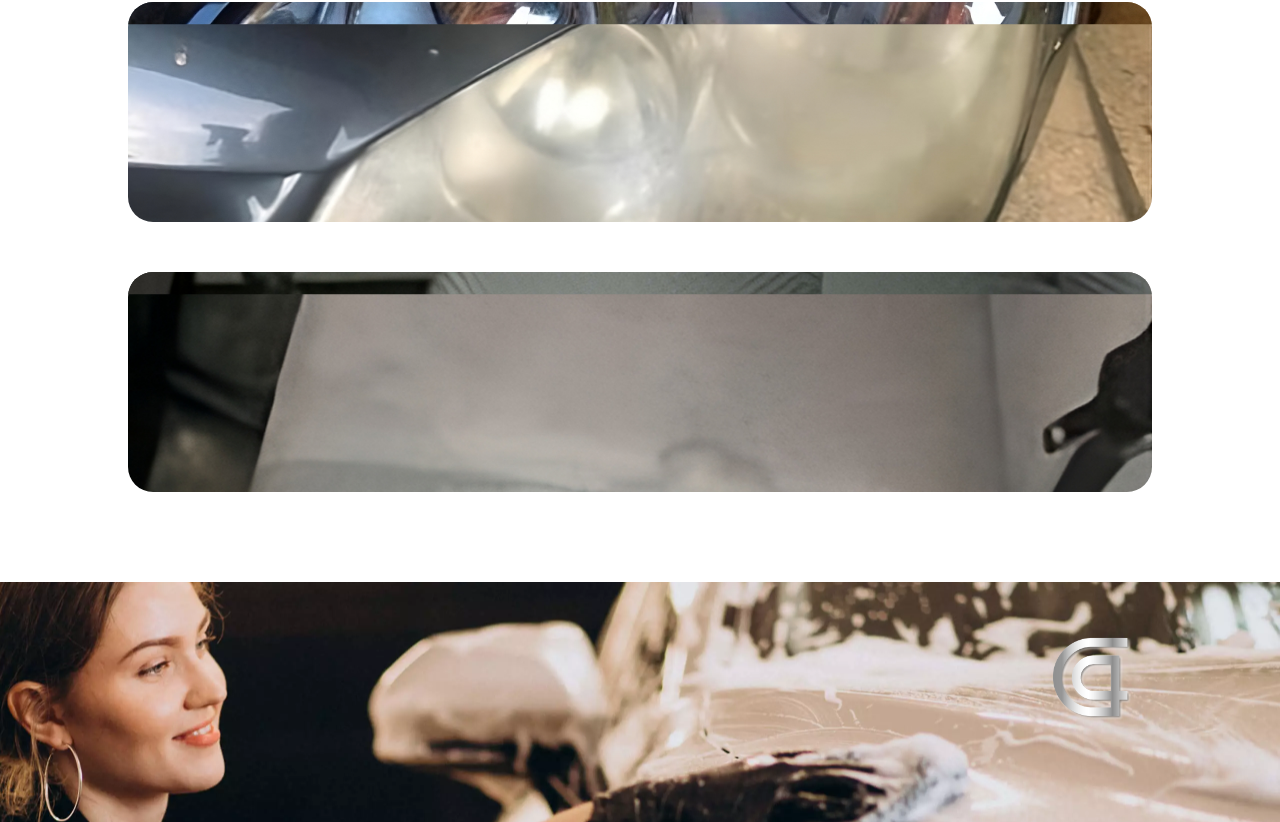
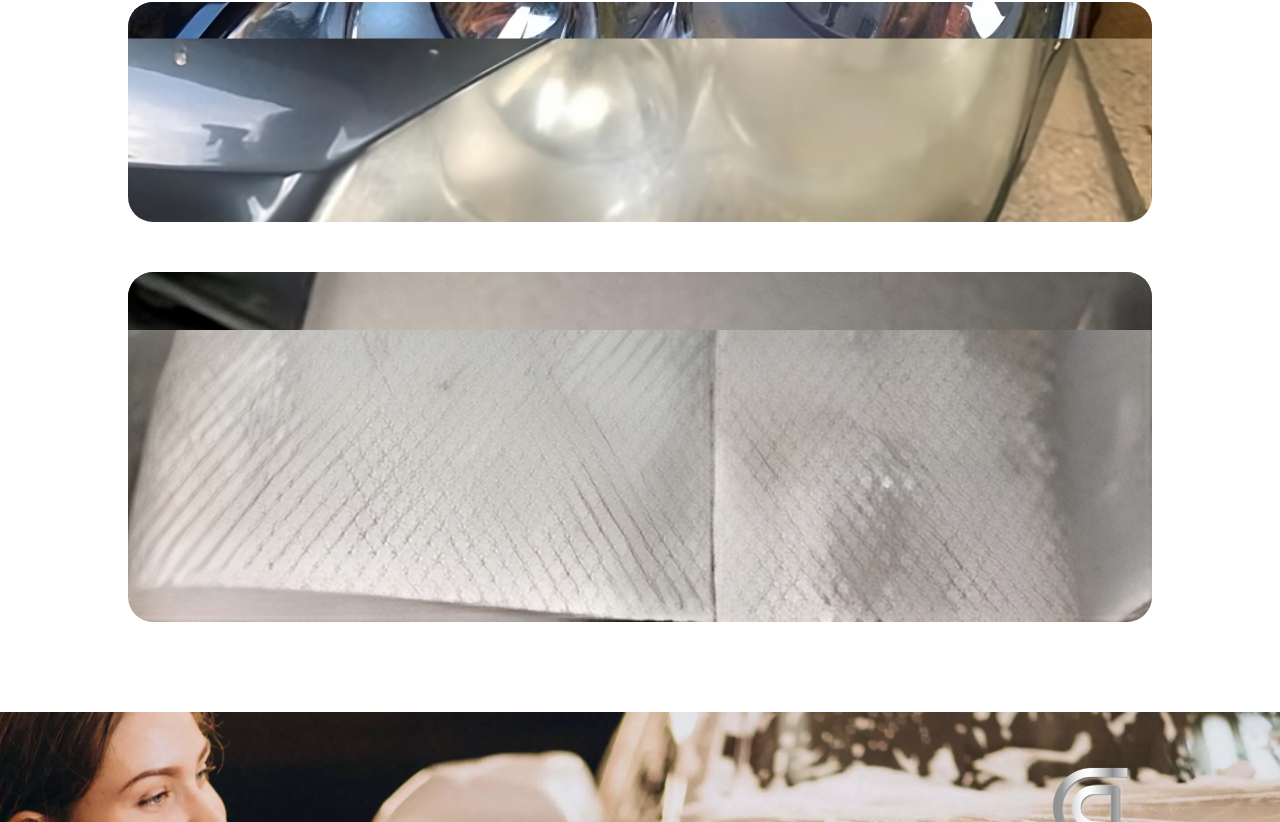
Before and after one commit to justinait/subCenterdetail, a React (Vite) app: page / in a window 1280 px wide. Shown: the part 2934-3756 px from the top of the page. Built offline with nearby package versions, Linux system fonts and the light colour scheme.

Commit message:
after before

```diff
--- a/src/Components/After/After.css
+++ b/src/Components/After/After.css
@@ -16,7 +16,12 @@
     margin: 20px;
     margin-bottom: 30px;
 }
-
+.verticalBox {
+    height: 350px;
+}
+.verticalBox .image {
+    background-position: bottom;
+}
 .image {
     position: absolute;
     width: 100%;
--- a/src/Components/After/After.jsx
+++ b/src/Components/After/After.jsx
@@ -5,7 +5,7 @@ function After() {
   const after = [
     { before: "/images/beforeafter/motor.jpeg", after: "/images/beforeafter/motorafter.jpeg" },
     { before: "/images/beforeafter/farolbeforeia.jpeg", after: "/images/beforeafter/farolia.jpeg" },
-    { before: "/images/beforeafter/before3ia.jpeg", after: "/images/beforeafter/after3ia.jpeg", className: 'higher' }
+    { before: "/images/beforeafter/before3ia.jpeg", after: "/images/beforeafter/after3ia2.jpeg", className: 'verticalBox' }
   ];
 
   const [isInView, setIsInView] = useState(false);
@@ -37,7 +37,7 @@ function After() {
 
       <div className="imagesContainerMapAfter">
         {after.map((e, i) => (
-          <div className="imageContainerAfter" key={i}>
+          <div className={`imageContainerAfter ${e.className ? e.className : ''}`} key={i}>
             <div className="image before" style={{ backgroundImage: `url(${e.before})` }}></div>
             <div className={`image after ${isInView ? 'loopAnimation' : ''}`} style={{ backgroundImage: `url(${e.after})` }}></div>
             <p className='beforeAfterText'>ANTES / DESPUÉS</p>
--- a/src/Components/Navbar/Navbar.css
+++ b/src/Components/Navbar/Navbar.css
@@ -4,7 +4,7 @@
     display: flex;
     align-items: center;
     justify-content: space-between;
-    padding: 0 40px;
+    padding: 0 10%;
     position: sticky;
     top: 0;
     z-index: 100;
@@ -25,7 +25,7 @@
     position: absolute;
     top: 64px;
     right: 0;
-    padding: 6% 5% 4%;
+    padding: 6% 10% 4%;
     background: #333333;
     text-align: right;
     color: #f4f4f4;
@@ -49,6 +49,9 @@
     }
     .dropdown p {
         font-size: 16px;
+    }
+    .dropdown {
+        padding: 6% 5% 4%;
     }
 
 }
```
Also changed, not shown: public/images/beforeafter/after3ia2.jpeg (added).
